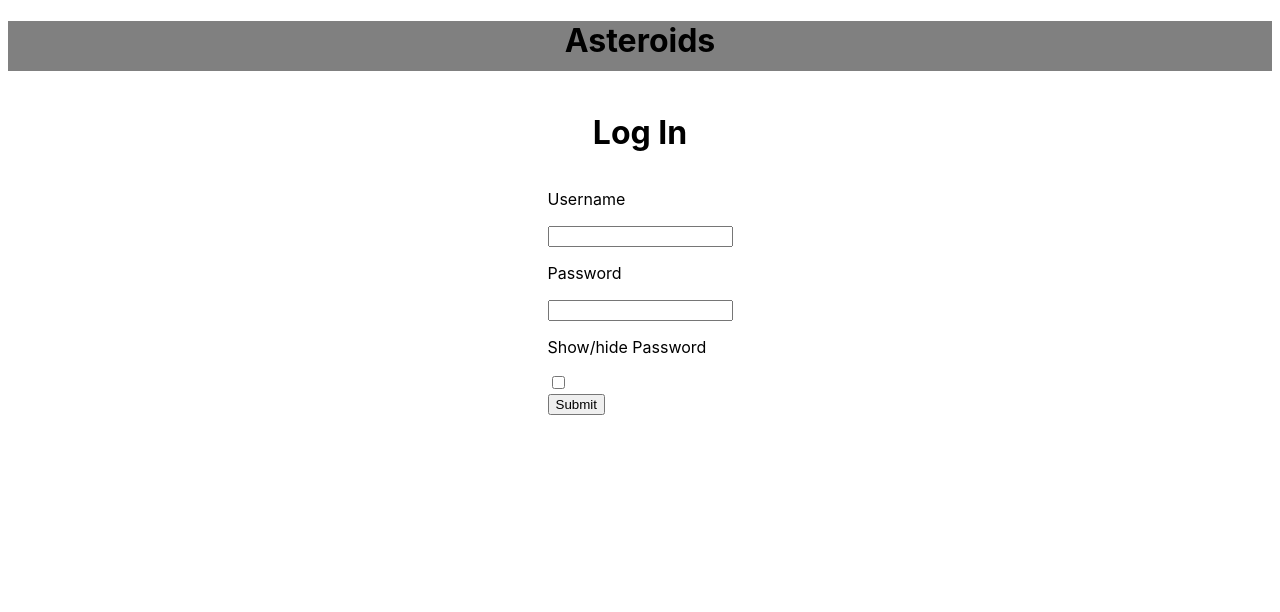
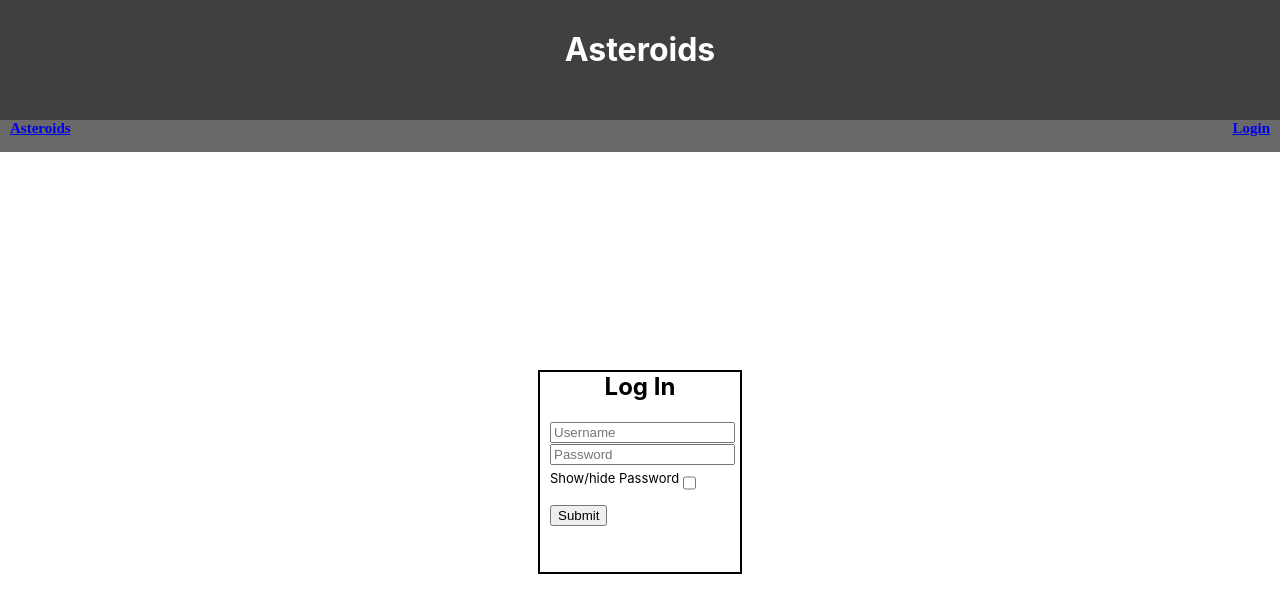
Before and after one commit to xatrix666/client, a React (Create React App) app: page / in a window 1280 px wide. Shown: the top 612 px of the page. Built offline with nearby package versions, Linux system fonts and the light colour scheme.

Commit message:
navmenu amb les dues rutes afegit, modificat el router i estils canviats

```diff
--- a/package.json
+++ b/package.json
@@ -9,6 +9,7 @@
     "axios": "^0.24.0",
     "prop-types": "^15.7.2",
     "react": "^17.0.2",
+    "react-bootstrap": "^2.0.2",
     "react-dom": "^17.0.2",
     "react-router-dom": "^6.0.2",
     "react-scripts": "4.0.3",
--- a/src/components/App/App.css
+++ b/src/components/App/App.css
@@ -1,3 +1,6 @@
 .wrapper {
-  padding: 20px;
+  height: 80vh;
+  display: flex;
+  justify-content: center;
+  align-items: center;
 }
--- a/src/components/App/App.js
+++ b/src/components/App/App.js
@@ -1,9 +1,10 @@
 import React from 'react';
-import { BrowserRouter, Route, Routes } from 'react-router-dom';
+import { Route, Routes } from 'react-router-dom';
 import './App.css';
 import Header from '../Header/Header';
 import Asteroids from '../Asteroids/Asteroids';
 import Login from '../Login/Login';
+import NavMenu from '../NavMenu/NavMenu';
 import useToken from './useToken';
 
 function App() {
@@ -13,13 +14,12 @@ function App() {
   return (
     <div>
       <Header />
+      <NavMenu />
       <div className="wrapper">
-        <BrowserRouter>
-          <Routes>
-            {!token && <Route path="/" element={<Login setToken={setToken} />} />}
-            <Route path="asteroids" element={<Asteroids />} />
-          </Routes>
-        </BrowserRouter>
+        <Routes>
+          {!token && <Route exact path="/" element={<Login setToken={setToken} />} />}
+          {token && <Route path="/asteroids" element={<Asteroids />} />}
+        </Routes>
       </div>
     </div>
   );
--- a/src/components/Header/Header.css
+++ b/src/components/Header/Header.css
@@ -1,5 +1,8 @@
-.header .container .row {
-  height : 50px;
-  background-color : grey;
-  text-align: center;
+.header {
+  height: 15vh;
+  background-color : rgba(58, 56, 56, 0.959);
+  color: white;
+  display: flex;
+  justify-content: center;
+  align-items: center;
 }
--- a/src/components/Header/Header.js
+++ b/src/components/Header/Header.js
@@ -4,11 +4,7 @@ import './Header.css';
 const Header = () => {
   return (
     <div class="header">
-      <div class="container">
-        <div class="row">
-          <h1>Asteroids</h1>
-        </div>
-      </div>
+      <h1>Asteroids</h1>
     </div>
   );
 };
--- a/src/components/Login/Login.css
+++ b/src/components/Login/Login.css
@@ -1,5 +1,25 @@
 .login-wrapper {
-    display: flex;
-    flex-direction: column;
-    align-items: center;
+  width: 200px;
+  height: 200px;
+  display: flex;
+  flex-direction: column;
+  align-items: center;
+  border-width: 2px;
+  border-color: black;
+  border-style: solid;
 }
+
+.label-in-line {
+  display: flex;
+  flex-direction: row;
+}
+
+.text-small {
+  font-size: small;
+}
+
+.margin-elements {
+    margin-top: 5px;
+    margin-bottom: 5px;
+    margin-left: 10px;
+}
--- a/src/components/Login/Login.js
+++ b/src/components/Login/Login.js
@@ -48,23 +48,21 @@ export default function Login({ setToken }) {
 
   return (
     <div className="login-wrapper">
-      <h1>Log In</h1>
+      <h2>Log In</h2>
       {errorMessage &&
         <h3 className="error"> {errorMessage} </h3>}
       <form onSubmit={handleSubmit}>
-        <label>
-          <p>Username</p>
-          <input type="email" onChange={handleSetUserName} required/>
+        <label className="margin-elements">
+          <input type="email" placeholder="Username" onChange={handleSetUserName} required/>
         </label>
-        <label>
-          <p>Password</p>
-          <input type={passwordShown ? "text" : "password"} onChange={handleSetPassword} required/>
+        <label className="margin-elements">
+          <input type={passwordShown ? "text" : "password"} placeholder="Password" onChange={handleSetPassword} required/>
         </label>
-        <label>
-          <p>Show/hide Password</p>
+        <label className="label-in-line margin-elements">
+          <p className="text-small">Show/hide Password</p>
           <input type="checkbox" onClick={handleShowPassword} />
         </label>
-        <div>
+        <div className="margin-elements">
           <button type="submit">Submit</button>
         </div>
       </form>
--- /dev/null
+++ b/src/components/NavMenu/NavMenu.css
@@ -0,0 +1,35 @@
+.nav-style {
+  min-height: 4vh;
+  background-color: dimgrey;
+  font-family: 'Indie Flower', cursive;
+  font-size: 15px;
+  font-weight: bold;
+  margin-bottom: 0;
+}
+
+.navbar-nav{
+  display: flex;
+  flex-direction: row;
+  justify-content: space-between;
+  align-items: center !important;
+  margin-left: 10px;
+  margin-right: 10px;
+}
+
+.nav-font-color {
+  color: white;
+  text-decoration: none;
+}
+
+.navbar-nav :hover {background-color: darkgray; text-decoration: none;color:#FFF; }
+.navbar-nav :visited { text-decoration: none; color:#FFF; }
+.navbar-nav :focus { text-decoration: none; color:#FFF;}
+.navbar-nav :active { text-decoration: none; color:#FFF;}
+
+.disabled-link {
+  pointer-events: none;
+}
+
+.enable-link {
+  pointer-events: painted;
+}
--- /dev/null
+++ b/src/components/NavMenu/NavMenu.js
@@ -0,0 +1,28 @@
+import React from 'react';
+import { Navbar, Nav, NavItem } from 'react-bootstrap';
+import { Link } from 'react-router-dom';
+import useToken from '../App/useToken';
+import './NavMenu.css';
+
+function NavMenu()  {
+
+  const { token } = useToken();
+
+    return (
+      <Navbar className="nav-style" fluid staticTop>
+        <Nav id="basic-nav">
+          <NavItem eventKey={2}>
+            <span className="nav-font-color">
+              <Link to="/asteroids" className={!token ? 'disabled-link' : ''}>Asteroids</Link>
+              {/* <Link to={token ? '/asteroids' : '#'} /> */}
+            </span>
+          </NavItem>
+          <NavItem eventKey={3}>
+            <Link to="/">Login</Link>
+          </NavItem>
+        </Nav>
+      </Navbar>
+    );
+}
+
+export default NavMenu;
--- a/src/index.css
+++ b/src/index.css
@@ -1,6 +1,9 @@
-body > #root > div {
+html,
+body,
+#root {
   height: 100vh;
   margin: 0;
+  padding: 0px;
   font-family: -apple-system, BlinkMacSystemFont, 'Segoe UI', 'Roboto', 'Oxygen',
     'Ubuntu', 'Cantarell', 'Fira Sans', 'Droid Sans', 'Helvetica Neue',
     sans-serif;
@@ -8,6 +11,10 @@ body > #root > div {
   -moz-osx-font-smoothing: grayscale;
 }
 
+* {
+  margin-top: 0;
+}
+
 code {
   font-family: source-code-pro, Menlo, Monaco, Consolas, 'Courier New',
     monospace;
--- a/src/index.js
+++ b/src/index.js
@@ -1,12 +1,15 @@
 import React from 'react';
 import ReactDOM from 'react-dom';
+import {BrowserRouter} from 'react-router-dom'
 import './index.css';
 import App from './components/App/App';
 import reportWebVitals from './reportWebVitals';
 
 ReactDOM.render(
   <React.StrictMode>
+    <BrowserRouter>
     <App />
+    </BrowserRouter>
   </React.StrictMode>,
   document.getElementById('root')
 );
```
Also changed, not shown: src/components/Main/Main.js (added, +11 -0 lines), 1 other file (tests, documents, lock files or other folders).
